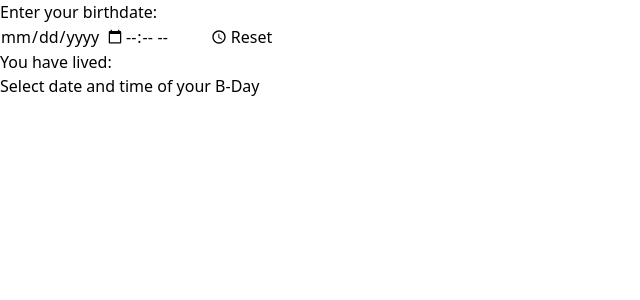
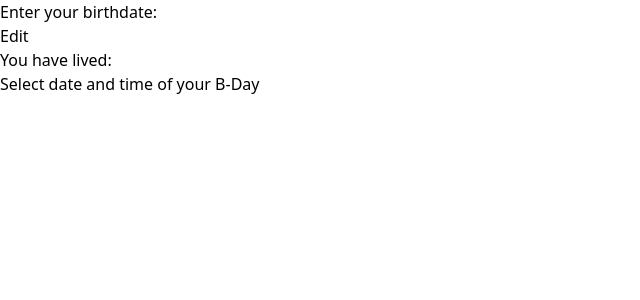
Before and after one commit to IlyaKrapivnoy/vue_birthday-app, a Vue app: page / in a window 1280 px wide. Shown: the top 300 px of the page, without its empty margins (0-640 px from the left). Built offline with nearby package versions, Linux system fonts and the light colour scheme.

Commit message:
hide inputs after selecting value

```diff
--- a/src/App.vue
+++ b/src/App.vue
@@ -5,6 +5,14 @@
     <div class="flex w-2/4 justify-between">
       <label for="birthdate" class="text-white">Enter your birthdate:</label>
       <div>
+        <button
+          v-if="!showInputs"
+          @click="showInputs = true"
+          class="text-white"
+        >
+          Edit
+        </button>
+        <div v-else>
           <input
             id="birthdate"
             type="date"
@@ -13,6 +21,7 @@
           />
           <input type="time" v-model="birthtime" />
           <button @click="resetForm" class="text-white ml-2">Reset</button>
+        </div>
       </div>
     </div>
 
@@ -33,6 +42,7 @@ import { ref, computed, onMounted, onBeforeUnmount, watch } from 'vue';
 
 const birthdate = ref(localStorage.getItem('birthdate') || '');
 const birthtime = ref(localStorage.getItem('birthtime') || '');
+const showInputs = ref(false);
 
 const getCurrentDate = () => {
   const currentDate = new Date();
@@ -81,6 +91,7 @@ const resetForm = () => {
   birthdate.value = '';
   birthtime.value = '';
   livedMilliseconds.value = 0;
+  showInputs.value = false;
 };
 
 watch([birthdate, birthtime], () => {
```
Lines whose indentation alone changed are shown as unchanged.
